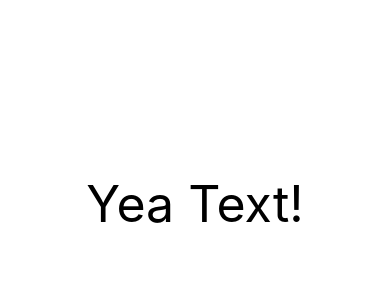
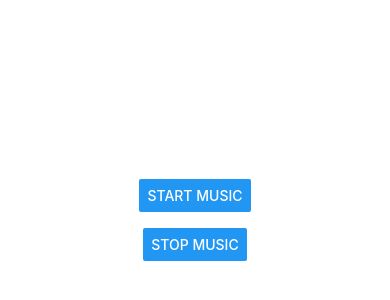
Before and after one commit to Microstar301/Webradio, a React Native app: screen / in a window 390 px wide. Shown: the part 218-518 px from the top of the page. Built offline with nearby package versions, Linux system fonts and the light colour scheme.

Commit message:
Implemented Testplayer

```diff
--- a/App.js
+++ b/App.js
@@ -1,27 +1,83 @@
 import React, {Component} from 'react';
-import {View, Text, StyleSheet} from 'react-native';
+import {View, Text, StyleSheet, Button} from 'react-native';
+import RNTrackPlayer from 'react-native-track-player';
 
 export default class Webradio extends Component {
+  state = {
+    textValue: 'Text',
+  };
+  initPlayer = () => {
+    RNTrackPlayer.setupPlayer().then(() => {
+      console.log('Trackplayer set up!');
+      var track = {
+        id: 'unique track id', // Must be a string, required
+
+        url: 'http://rfcmedia2.streamguys1.com/thirdrock.aac', // Load media from the network
+        //url: require('./avaritia.ogg'), // Load media from the app bundle
+        //url: 'file:///storage/sdcard0/Music/avaritia.wav' // Load media from the file system
+
+        title: 'Third Rock Radio',
+        artist: '-',
+        album: 'while(1<2)',
+        genre: '-',
+        date: '2014-05-20T07:00:00+00:00', // RFC 3339
+
+        artwork:
+          'https://thirdrockradio.net/wp-content/uploads/2015/10/TRR_icon.png', // Load artwork from the network
+        //artwork: require('./avaritia.jpg'), // Load artwork from the app bundle
+        //artwork: 'file:///storage/sdcard0/Downloads/artwork.png' // Load artwork from the file system
+      };
+      RNTrackPlayer.add(track).then(function() {
+        console.log('Tracks added');
+      });
+    });
+  };
+
+  stopMusic = () => {
+    RNTrackPlayer.stop();
+  };
+
   initialState = {
-    daText: 'Text',
+    daText: 'Start Music',
+  };
+
+  playMusic = () => {
+    this.initPlayer();
+    RNTrackPlayer.play();
   };
 
   render() {
     return (
       <View style={webradioStyle.mainContainer}>
-        <Text style={webradioStyle.mainText}>{'Yea ' + this.initialState.daText + '!'}</Text>
+        <View style={webradioStyle.mainButton}>
+          <Button
+            title={this.initialState.daText}
+            onPress={this.playMusic}
+            style={webradioStyle.mainButton}
+          />
+        </View>
+        <View style={webradioStyle.mainButton}>
+          <Button
+            title={'STOP MUSIC'}
+            onPress={this.stopMusic}
+            style={webradioStyle.mainButton}
+          />
+        </View>
       </View>
     );
   }
 }
+
 const webradioStyle = StyleSheet.create({
   mainContainer: {
+    marginTop: 16,
     flex: 1,
     justifyContent: 'center',
     alignItems: 'center',
     backgroundColor: '#FFFFFF',
   },
-  mainText: {
+  mainButton: {
     fontSize: 50,
+    marginTop: 16,
   },
 });
--- a/index.js
+++ b/index.js
@@ -5,5 +5,9 @@
 import {AppRegistry} from 'react-native';
 import App from './App';
 import {name as appName} from './app.json';
+import RNTrackPlayer from 'react-native-track-player';
+
 
 AppRegistry.registerComponent(appName, () => App);
+
+RNTrackPlayer.registerPlaybackService(() => require('./service.js'));
--- a/package.json
+++ b/package.json
@@ -10,6 +10,8 @@
     "lint": "eslint ."
   },
   "dependencies": {
+    "body-parser": "^1.19.0",
+    "mysql": "^2.18.1",
     "react": "16.11.0",
     "react-native": "0.62.2",
     "react-native-sqlite-storage": "^5.0.0",
--- /dev/null
+++ b/service.js
@@ -0,0 +1,6 @@
+
+
+module.exports = async function() {
+    // This service needs to be registered for the module to work
+    // but it will be used later in the "Receiving Events" section
+}
```
Also changed, not shown: 1 other file (tests, documents, lock files or other folders).
